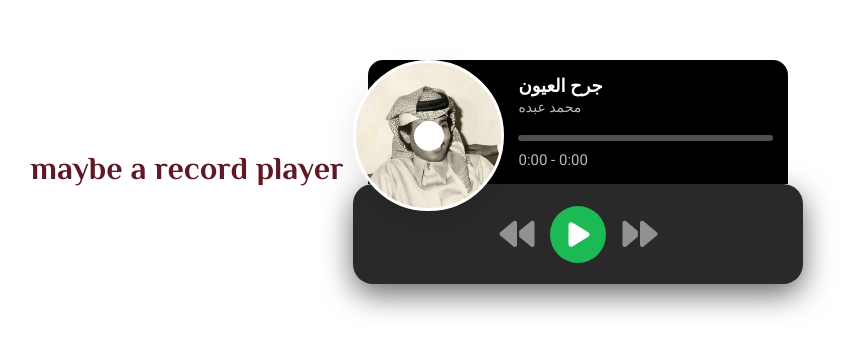
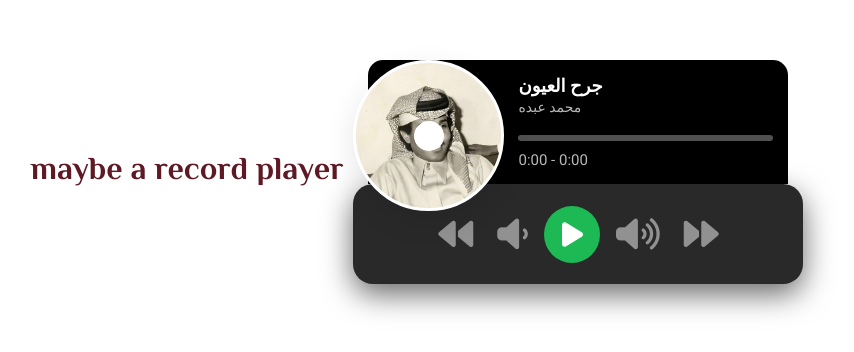
Before and after one commit to Batt89/arabic-version, a plain HTML site: page index.html in a window 1280 px wide. Shown: the part 228-580 px from the top of the page, without its empty margins (218-1072 px from the left). Drawn offline with Linux system fonts and the light colour scheme; a web font is replaced by a local one.

Commit message:
index.html

```diff
--- a/index.html
+++ b/index.html
@@ -34,7 +34,9 @@
         </div>
         <div class="controls">
             <i id="prev" class="prev-btn fa-solid fa-backward"></i>
+            <i id="volumeDown" class="fa-solid fa-volume-low"></i>
             <i id="play" class="play-btn fa-solid fa-play"></i>
+            <i id="volumeUp" class="fa-solid fa-volume-high"></i>
             <i id="next" class="next-btn fa-solid fa-forward"></i>
         </div>
     </div>
```
